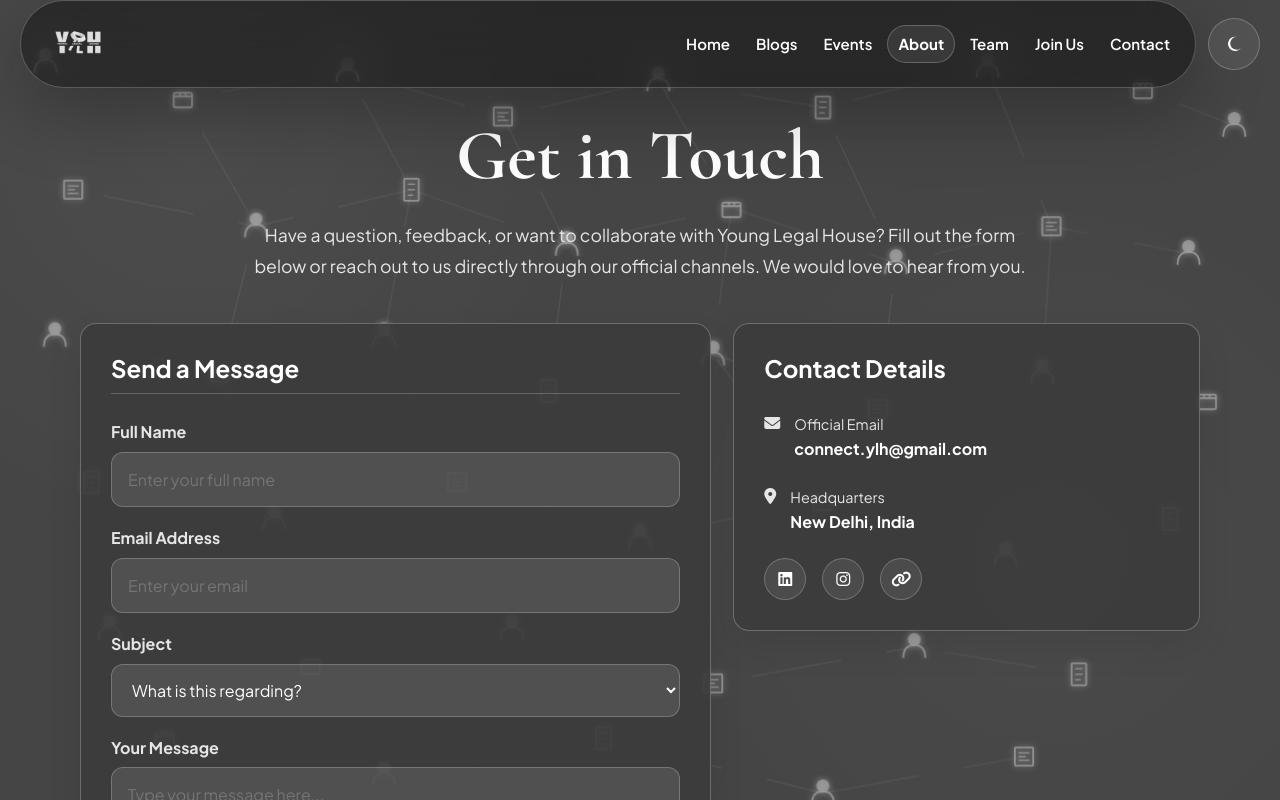
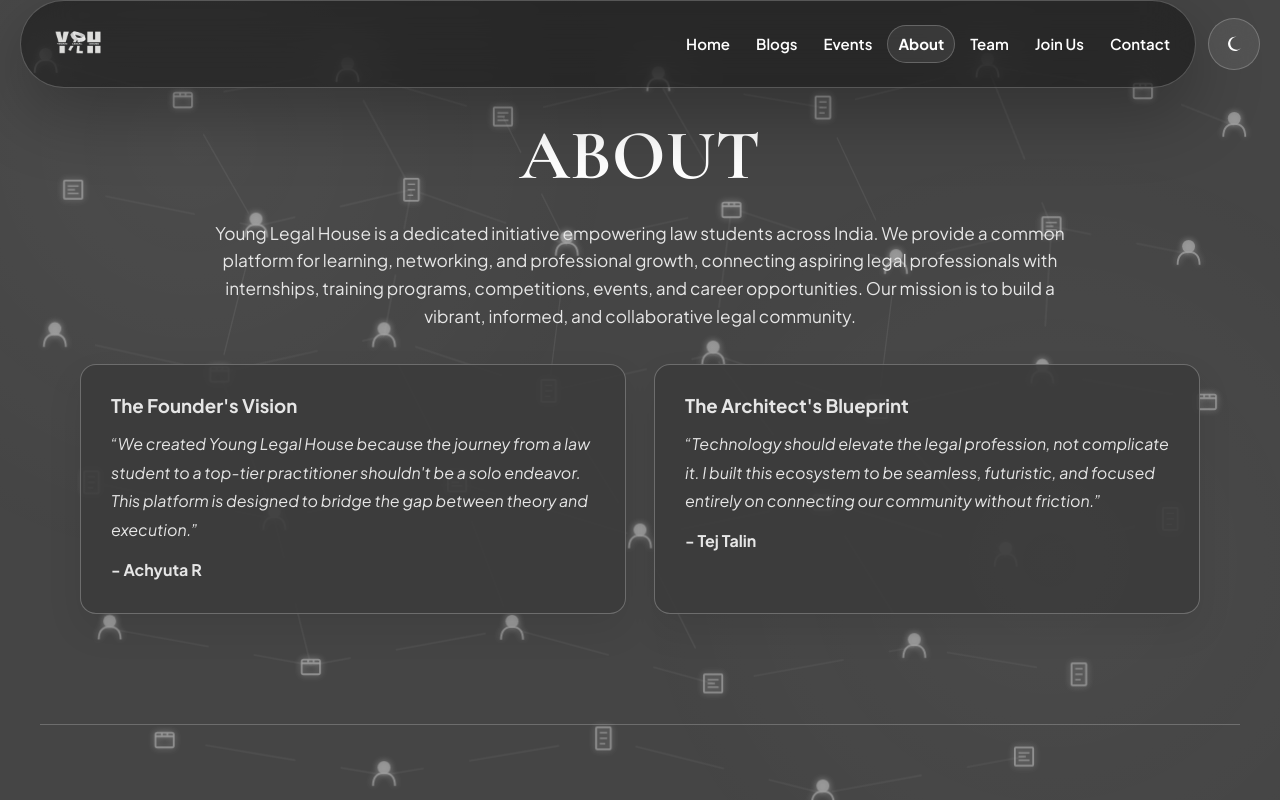
Before and after one commit to TejTalin/young-legal-house, a Next.js app: page /about in a window 1280 px wide. Shown: the top 800 px of the page. Built offline with nearby package versions, Linux system fonts and the light colour scheme.

Commit message:
Refactor ContactPage to AboutPage with new content
Replaced ContactPage with AboutPage, updating content to reflect the mission and vision of Young Legal House.

```diff
--- a/app/about/page.jsx
+++ b/app/about/page.jsx
@@ -1,138 +1,45 @@
 'use client';
-import { useState } from 'react';
 import NetworkBackground from '@/components/NetworkBackground';
 
-export default function ContactPage() {
-  const [submitted, setSubmitted] = useState(false);
-  const [submitting, setSubmitting] = useState(false);
-  const [error, setError] = useState('');
-
-  const handleSubmit = async (e) => {
-    e.preventDefault();
-    setError('');
-
-    const form = e.currentTarget;
-    const formData = new FormData(form);
-
-    try {
-      setSubmitting(true);
-      const res = await fetch('/api/contact', {
-        method: 'POST',
-        body: formData,
-      });
-      const data = await res.json();
-
-      if (!res.ok) {
-        throw new Error(data.error || 'Could not send your message.');
-      }
-
-      setSubmitted(true);
-      form.reset();
-    } catch (err) {
-      setError(err.message || 'Something went wrong. Please try again.');
-    } finally {
-      setSubmitting(false);
-    }
-  };
-
+export default function AboutPage() {
   return (
     <>
       <NetworkBackground />
-      <main className="page-spacing container">
-        <div style={{ textAlign: 'center', maxWidth: '800px', margin: '0 auto 40px' }}>
-          <h1 className="section-title">Get in Touch</h1>
-          <p style={{ color: 'var(--grey-text)', fontSize: '1.1rem', lineHeight: '1.8' }}>
-            Have a question, feedback, or want to collaborate with Young Legal House? Fill out the
-            form below or reach out to us directly through our official channels.
-            We would love to hear from you.
+      <main className="page-spacing">
+        <section className="container text-center-section">
+          <h1 className="page-title">ABOUT</h1>
+          <p className="about-text">
+            Young Legal House is a dedicated initiative empowering law students across India.
+            We provide a common platform for learning, networking, and professional growth,
+            connecting aspiring legal professionals with internships, training programs,
+            competitions, events, and career opportunities. Our mission is to build a vibrant,
+            informed, and collaborative legal community.
           </p>
-        </div>
+        </section>
 
-        <div className="join-grid">
-          <div className="glass-card">
-            <h2 style={{ marginBottom: '25px', borderBottom: '1px solid var(--glass-border)', paddingBottom: '10px' }}>
-              Send a Message
-            </h2>
+        <section className="container">
+          <div className="cards-grid">
+            <div className="glass-card message-card">
+              <h3 className="card-role">The Founder&apos;s Vision</h3>
+              <p className="message-quote">
+                &ldquo;We created Young Legal House because the journey from a law student to a
+                top-tier practitioner shouldn&apos;t be a solo endeavor. This platform is designed
+                to bridge the gap between theory and execution.&rdquo;
+              </p>
+              <span className="card-author">- Achyuta R</span>
+            </div>
 
-            {submitted ? (
-              <p style={{ color: 'var(--grey-text)', lineHeight: '1.8' }}>
-                ✅ Message sent! We will respond to your email shortly.
+            <div className="glass-card message-card">
+              <h3 className="card-role">The Architect&apos;s Blueprint</h3>
+              <p className="message-quote">
+                &ldquo;Technology should elevate the legal profession, not complicate it.
+                I built this ecosystem to be seamless, futuristic, and focused entirely on
+                connecting our community without friction.&rdquo;
               </p>
-            ) : (
-              <form onSubmit={handleSubmit}>
-                <div className="form-group">
-                  <label className="form-label">Full Name</label>
-                  <input name="fullName" type="text" className="form-input" placeholder="Enter your full name" required />
-                </div>
-
-                <div className="form-group">
-                  <label className="form-label">Email Address</label>
-                  <input name="email" type="email" className="form-input" placeholder="Enter your email" required />
-                </div>
-
-                <div className="form-group">
-                  <label className="form-label">Subject</label>
-                  <select name="subject" className="form-select" required defaultValue="">
-                    <option value="" disabled>What is this regarding?</option>
-                    <option value="General Inquiry">General Inquiry</option>
-                    <option value="Partnerships & Collaborations">Partnerships & Collaborations</option>
-                    <option value="Events & Workshops">Events & Workshops</option>
-                    <option value="Website Feedback">Website Feedback</option>
-                  </select>
-                </div>
-
-                <div className="form-group">
-                  <label className="form-label">Your Message</label>
-                  <textarea name="message" className="form-textarea" rows={5} placeholder="Type your message here..." required />
-                </div>
-
-                {error ? (
-                  <p style={{ color: '#d9534f', marginBottom: '12px' }}>{error}</p>
-                ) : null}
-
-                <button type="submit" className="submit-btn" disabled={submitting}>
-                  {submitting ? 'Sending...' : 'Send Message'}
-                </button>
-              </form>
-            )}
-          </div>
-
-          <div>
-            <div className="glass-card contact-info-card">
-              <h2 style={{ marginBottom: '30px' }}>Contact Details</h2>
-
-              <div className="contact-detail-item">
-                <i className="fas fa-envelope" style={{ color: 'var(--grey-text)', marginTop: '2px' }}></i>
-                <div>
-                  <span style={{ display: 'block', fontSize: '0.9rem', color: 'var(--grey-text)' }}>Official Email</span>
-                  <a href="mailto:connect.ylh@gmail.com" style={{ color: 'var(--text-color)', textDecoration: 'none', fontWeight: 700 }}>
-                    connect.ylh@gmail.com
-                  </a>
-                </div>
-              </div>
-
-              <div className="contact-detail-item">
-                <i className="fas fa-map-marker-alt" style={{ color: 'var(--grey-text)', marginTop: '2px' }}></i>
-                <div>
-                  <span style={{ display: 'block', fontSize: '0.9rem', color: 'var(--grey-text)' }}>Headquarters</span>
-                  <span style={{ fontWeight: 700 }}>New Delhi, India</span>
-                </div>
-              </div>
-
-              <div className="contact-socials">
-                <a href="https://www.linkedin.com/company/young-legal-house/" className="contact-social-btn" target="_blank" rel="noopener noreferrer" style={{ color: 'var(--text-color)' }}>
-                  <i className="fab fa-linkedin"></i>
-                </a>
-                <a href="https://www.instagram.com/younglegalhouse/" className="contact-social-btn" target="_blank" rel="noopener noreferrer" style={{ color: 'var(--text-color)' }}>
-                  <i className="fab fa-instagram"></i>
-                </a>
-                <a href="https://linktr.ee/younglegalhouse" className="contact-social-btn" target="_blank" rel="noopener noreferrer" style={{ color: 'var(--text-color)' }}>
-                  <i className="fas fa-link"></i>
-                </a>
-              </div>
+              <span className="card-author">- Tej Talin</span>
             </div>
           </div>
-        </div>
+        </section>
       </main>
     </>
   );
```
